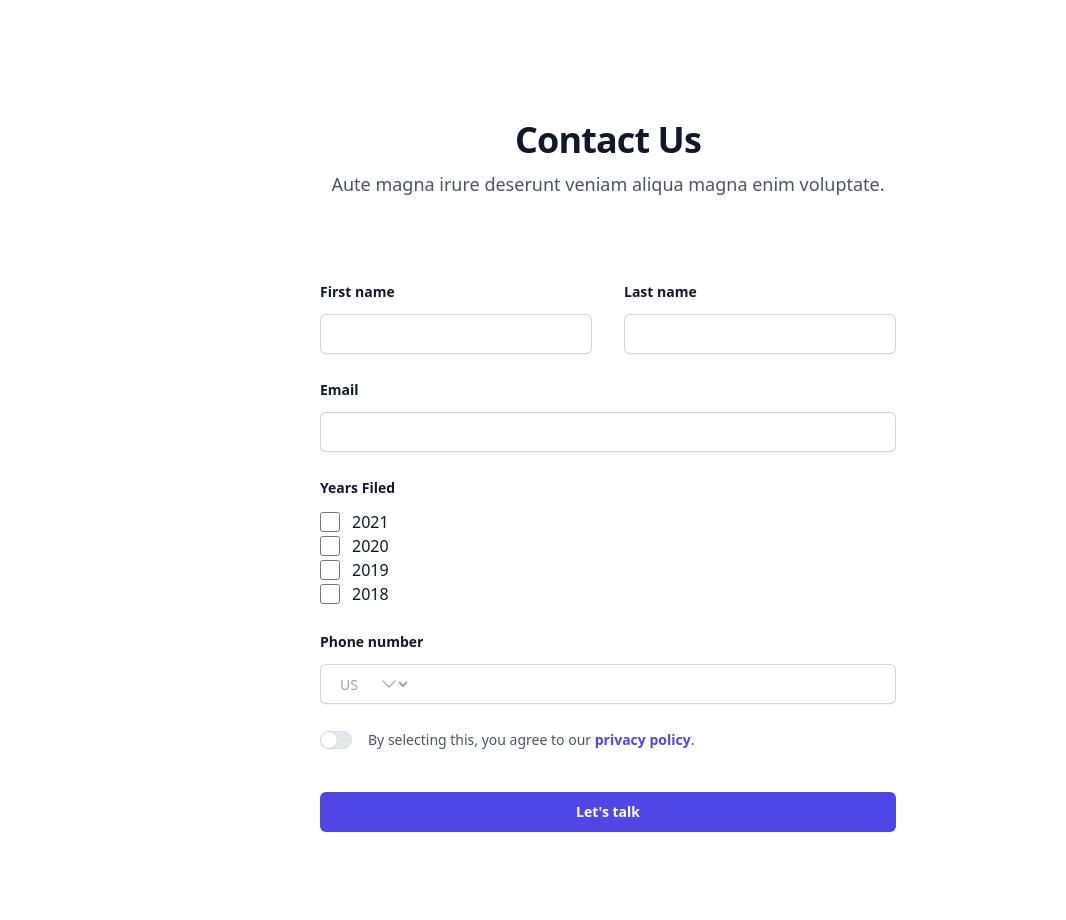
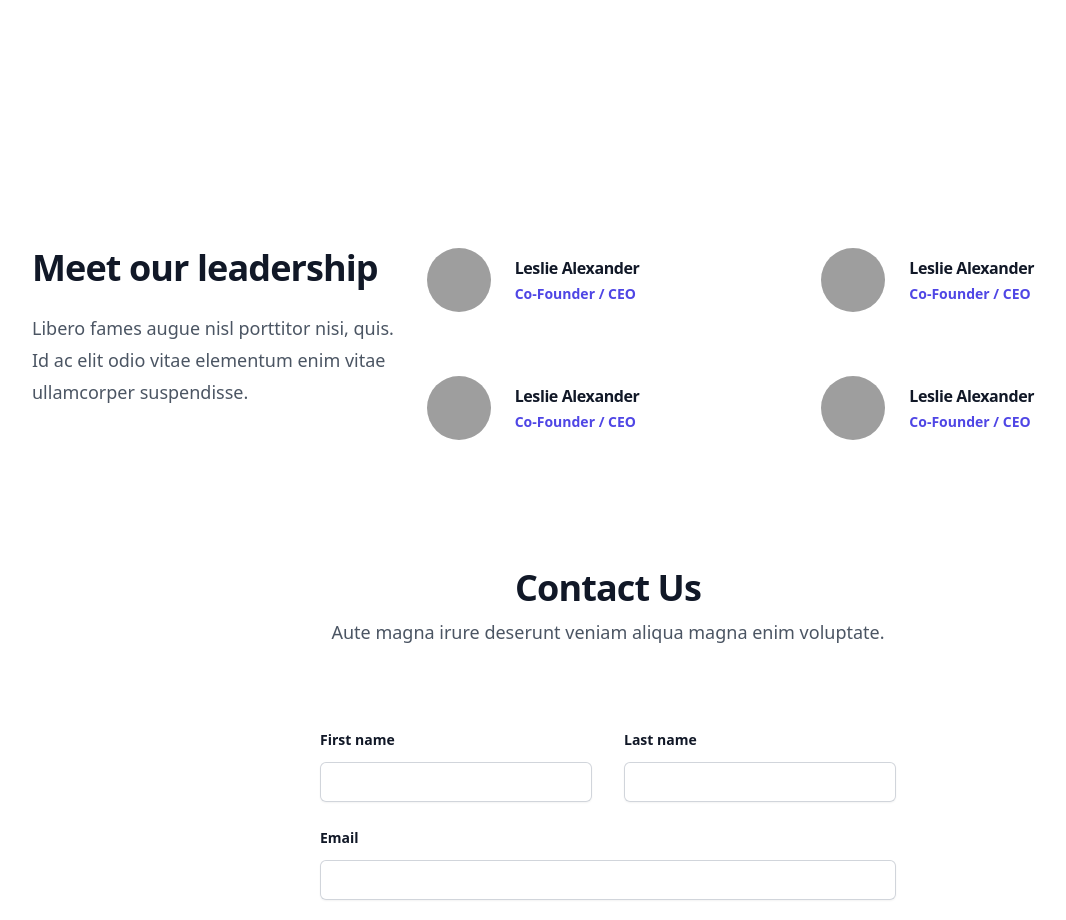
Before and after one commit to Hammond-Law/taxact, a Gatsby site: page / in a window 1280 px wide. Shown: the part 1920-2840 px from the top of the page, without its empty margins (32-1098 px from the left). Built offline with nearby package versions, Linux system fonts and the light colour scheme; Gatsby itself is replaced by a stand-in of ours; grey boxes are pictures that could not be loaded.

Commit message:
adds some more content

```diff
--- a/src/pages/index.js
+++ b/src/pages/index.js
@@ -5,6 +5,34 @@ import {ServerIcon, Bars3Icon, XMarkIcon, ArrowPathIcon, CloudArrowUpIcon, Finge
 function classNames(...classes) {
   return classes.filter(Boolean).join(' ')
 }
+
+const people = [
+  {
+    name: 'Leslie Alexander',
+    role: 'Co-Founder / CEO',
+    imageUrl:
+      'https://images.unsplash.com/photo-1494790108377-be9c29b29330?ixlib=rb-1.2.1&ixid=eyJhcHBfaWQiOjEyMDd9&auto=format&fit=facearea&facepad=2&w=256&h=256&q=80',
+  },
+  {
+    name: 'Leslie Alexander',
+    role: 'Co-Founder / CEO',
+    imageUrl:
+      'https://images.unsplash.com/photo-1494790108377-be9c29b29330?ixlib=rb-1.2.1&ixid=eyJhcHBfaWQiOjEyMDd9&auto=format&fit=facearea&facepad=2&w=256&h=256&q=80',
+  },
+  {
+    name: 'Leslie Alexander',
+    role: 'Co-Founder / CEO',
+    imageUrl:
+      'https://images.unsplash.com/photo-1494790108377-be9c29b29330?ixlib=rb-1.2.1&ixid=eyJhcHBfaWQiOjEyMDd9&auto=format&fit=facearea&facepad=2&w=256&h=256&q=80',
+  },
+  {
+    name: 'Leslie Alexander',
+    role: 'Co-Founder / CEO',
+    imageUrl:
+      'https://images.unsplash.com/photo-1494790108377-be9c29b29330?ixlib=rb-1.2.1&ixid=eyJhcHBfaWQiOjEyMDd9&auto=format&fit=facearea&facepad=2&w=256&h=256&q=80',
+  },
+  // More people...
+]
 
 const navigation = [
   { name: 'About Us', href: '#' },
@@ -276,6 +304,30 @@ export default function Example() {
           }}
         />
       </div>
+      <div className="bg-white py-24 sm:py-32">
+      <div className="mx-auto grid max-w-7xl gap-x-8 gap-y-20 px-6 lg:px-8 xl:grid-cols-3">
+        <div className="max-w-2xl">
+          <h2 className="text-3xl font-bold tracking-tight text-gray-900 sm:text-4xl">Meet our leadership</h2>
+          <p className="mt-6 text-lg leading-8 text-gray-600">
+            Libero fames augue nisl porttitor nisi, quis. Id ac elit odio vitae elementum enim vitae ullamcorper
+            suspendisse.
+          </p>
+        </div>
+        <ul role="list" className="grid gap-x-8 gap-y-12 sm:grid-cols-2 sm:gap-y-16 xl:col-span-2">
+          {people.map((person) => (
+            <li key={person.name}>
+              <div className="flex items-center gap-x-6">
+                <img className="h-16 w-16 rounded-full" src={person.imageUrl} alt="" />
+                <div>
+                  <h3 className="text-base font-semibold leading-7 tracking-tight text-gray-900">{person.name}</h3>
+                  <p className="text-sm font-semibold leading-6 text-indigo-600">{person.role}</p>
+                </div>
+              </div>
+            </li>
+          ))}
+        </ul>
+      </div>
+    </div>
       <div className="mx-auto max-w-2xl text-center">
         <h2 className="text-3xl font-bold tracking-tight text-gray-900 sm:text-4xl">Contact Us</h2>
         <p className="mt-2 text-lg leading-8 text-gray-600">
```
